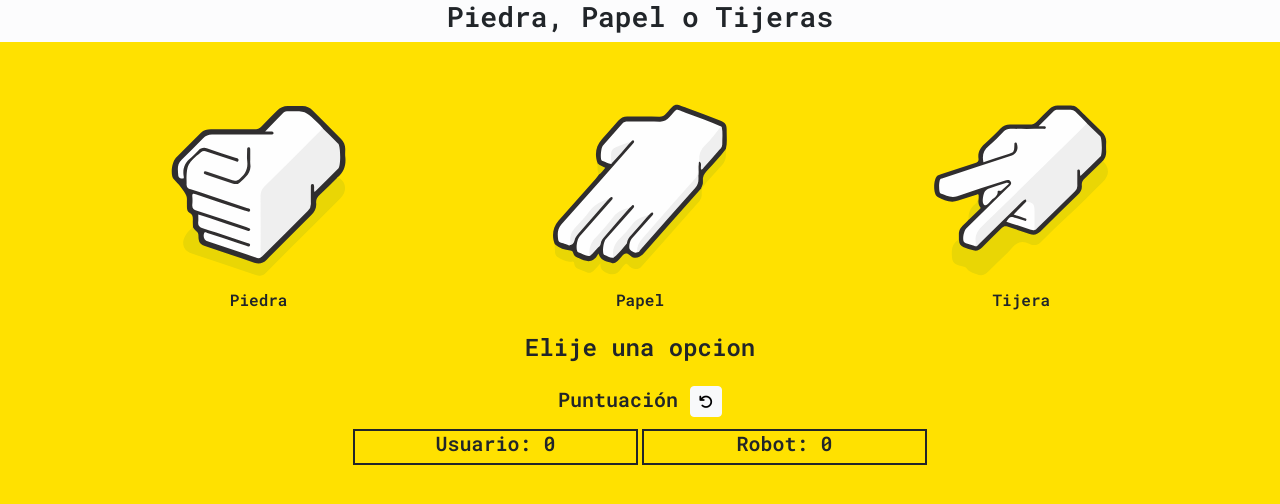
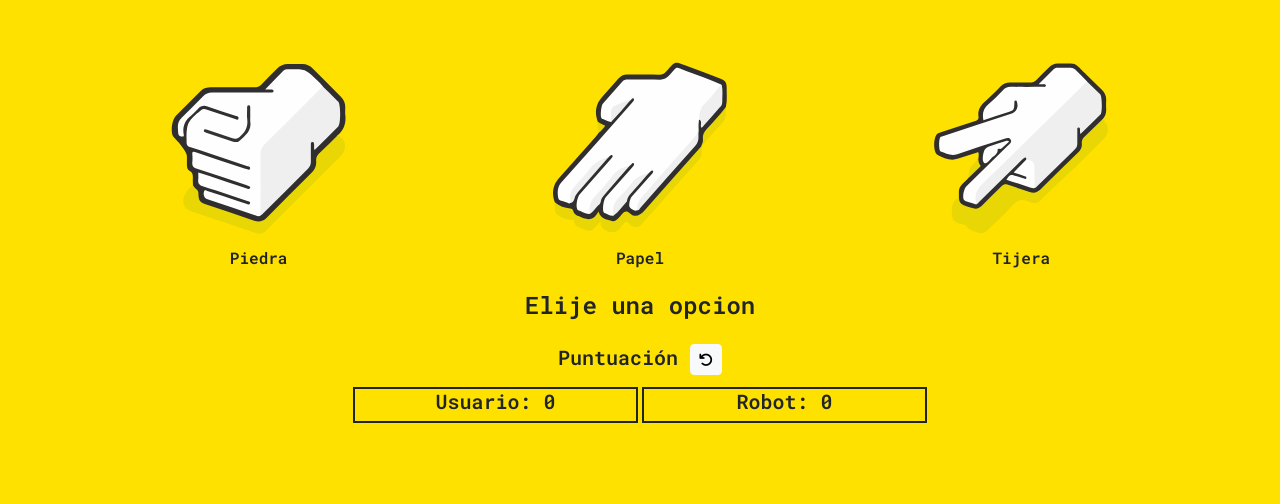
Before and after one commit to MauroRomo1/piedra-papel-tijera, a plain HTML site: page index.html in a window 1280 px wide. Drawn offline with nearby package versions, Linux system fonts and the light colour scheme.

Commit message:
Quitando el header

```diff
--- a/index.html
+++ b/index.html
@@ -14,9 +14,6 @@
     <link rel="stylesheet" href="styles.css" />
   </head>
   <body>
-    <header class="bg-light-subtle">
-      <h3 class="text-center">Piedra, Papel o Tijeras</h3>
-    </header>
     <main>
       <section class="container my-5">
         <div class="row gap-1 text-center" id="contenedorOpciones">
```
